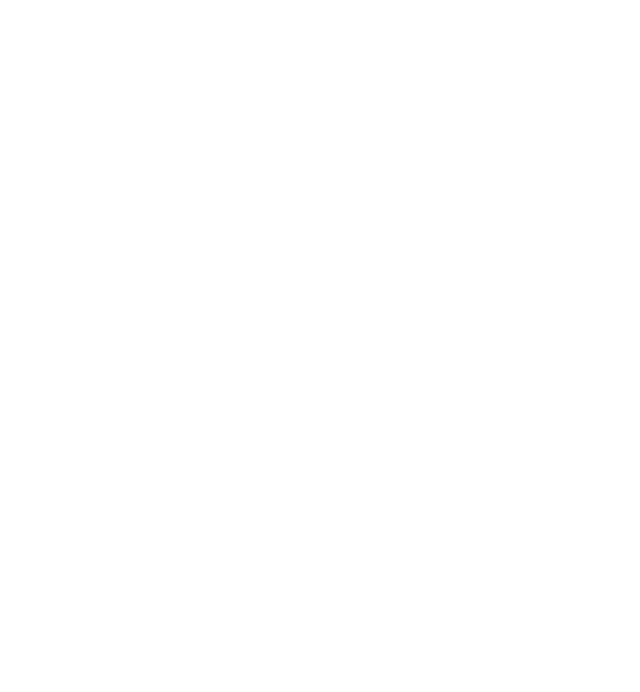
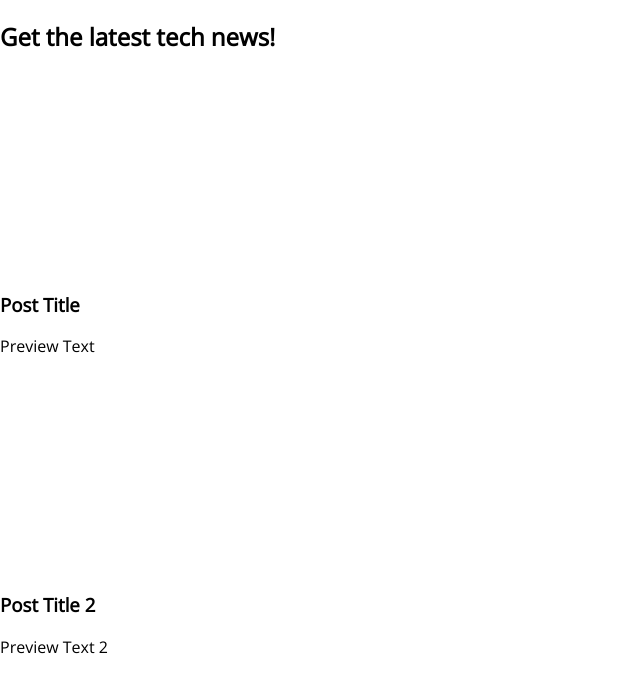
Before and after one commit to kbaba1001-playground/my-first-nuxt-app, a Nuxt app: page / in a window 1280 px wide. Shown: the top 692 px of the page, without its empty margins (0-640 px from the left). Built offline with nearby package versions, Linux system fonts and the light colour scheme.

Commit message:
index.vue and style

```diff
--- a/pages/index.vue
+++ b/pages/index.vue
@@ -1,7 +1,59 @@
 <template>
-  <div class="container"></div>
+  <div class="home-page">
+    <section class="intro">
+      <h1>Get the latest tech news!</h1>
+    </section>
+    <section class="featured-posts">
+      <nuxt-link :to="'/posts/' + 1">
+        <article class="poost-preview">
+          <div class="post-thumbnail"></div>
+          <div class="post-content">
+            <h1>Post Title</h1>
+            <p>Preview Text</p>
+          </div>
+        </article>
+      </nuxt-link>
+      <nuxt-link :to="'/posts/' + 2">
+        <article class="poost-preview">
+          <div class="post-thumbnail"></div>
+          <div class="post-content">
+            <h1>Post Title 2</h1>
+            <p>Preview Text 2</p>
+          </div>
+        </article>
+      </nuxt-link>
+    </section>
+  </div>
+
 </template>
 
 <script></script>
 
-<style></style>
+<style scoped>
+.post-preview {
+  border: 1px solid #ccc;
+  box-shadow: 0 2px 2px #ccc;
+  background-color: white;
+  width: 90%;
+}
+
+a {
+  text-decoration: none;
+  color: black;
+}
+
+@media (min-width: 850px) {
+  .post-preview {
+    width: 400px;
+    margin: 10px;
+  }
+}
+
+.post-thumbnail {
+  width: 100%;
+  height: 200px;
+  background-position: center;
+  background-size: cover;
+}
+
+</style>
```
